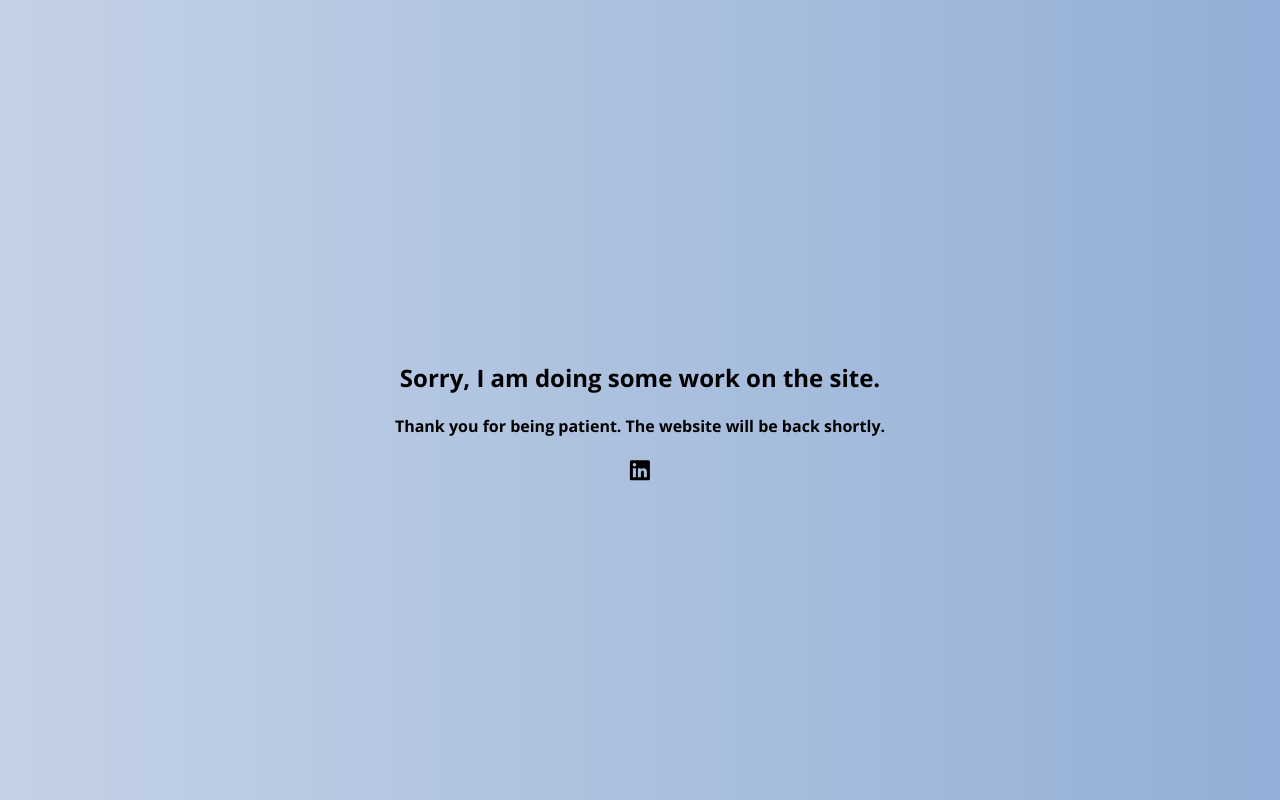
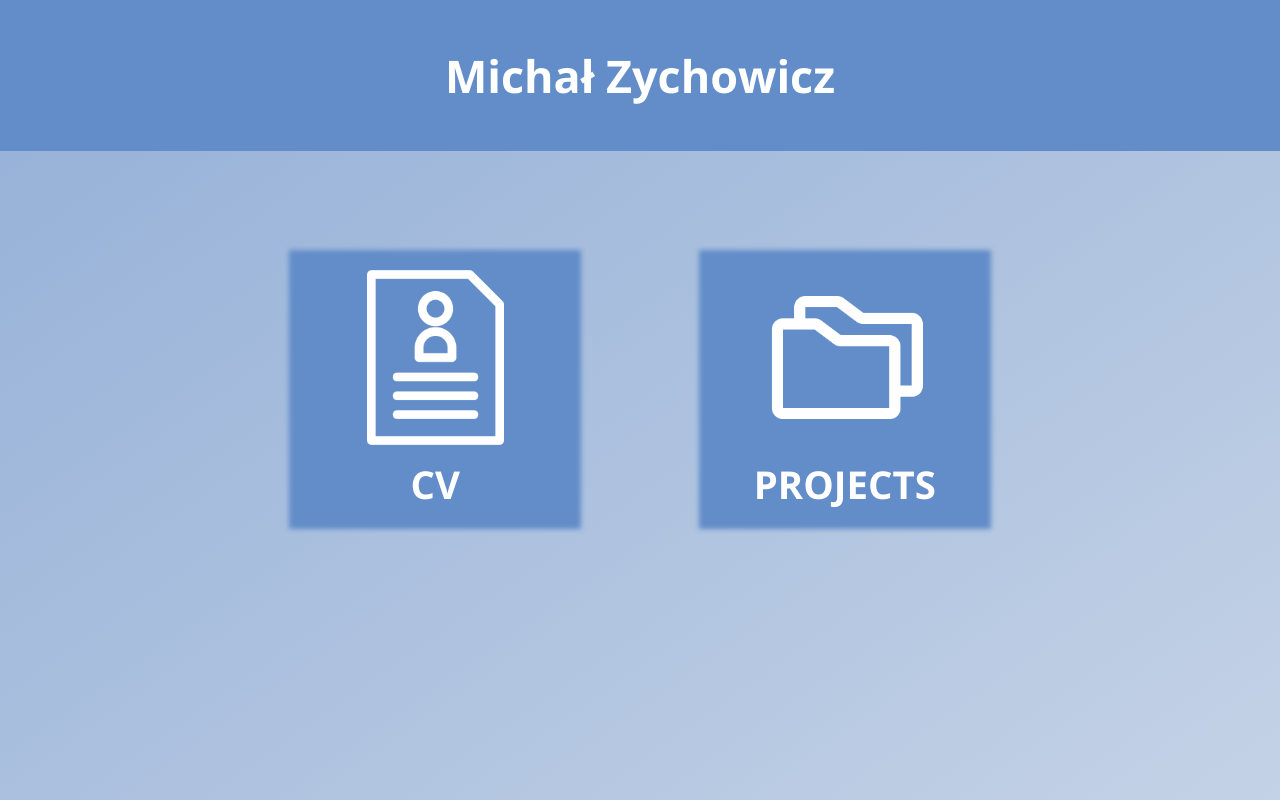
Before and after one commit to michalzychowicz/portfolio, a plain HTML site: page index.html in a window 1280 px wide. Drawn offline with nearby package versions, Linux system fonts and the light colour scheme.

Commit message:
wersja biedna

```diff
--- a/index.html
+++ b/index.html
@@ -10,16 +10,44 @@
     <link href="https://fonts.googleapis.com/css2?family=Open+Sans:ital,wght@0,300..800;1,300..800&display=swap" rel="stylesheet">
 </head>
 <body>
-    <div id="budowa">
-        <h2>Sorry, I am doing some work on the site.</h2>
-        <h4>Thank you for being patient. The website will be back shortly. </h4>
-        <a href="http://linkedin.com/in/michalzychowicz" target="_blank">
+    <header>
+        <h3>Michał Zychowicz</h3>
+    </header>
+
+    <main>
+        <div id="portfolio-main">
+            <div class="box">
+                <div class="image">
+                    <img src="./media/cv.png" style="width: 70%;">
+                </div>
+                <div class="text">
+                    CV
+                </div>
+            </div>
+            <div class="box">
+                <div class="image">
+                    <img src="./media/projekty.png" style="width: 70%;">
+                </div>
+                <div class="text">
+                    PROJECTS
+                </div>
+            </div>
+        </div>
+    </main>
+
+    <footer>
+
+    </footer>
+
+    <div id="budowa" style="min-width: 320px; position: absolute; top: 50%; left: 50%; transform: translate(-50%, -50%);">
+        <h2 style="text-align: center; text-decoration: none; color: black;">Sorry, I am doing some work on the site.</h2>
+        <h4 style="text-align: center; text-decoration: none; color: black;">Thank you for being patient. The website will be back shortly. </h4>
+        <a href="http://linkedin.com/in/michalzychowicz" target="_blank" style="position: absolute; left: 50%; transform: translate(-50%, 0); text-decoration: none; color: black;">
             <svg xmlns="http://www.w3.org/2000/svg" viewBox="0 0 24 24" data-supported-dps="24x24" fill="currentColor" class="mercado-match" width="24" height="24" focusable="false">
                 <path d="M20.5 2h-17A1.5 1.5 0 002 3.5v17A1.5 1.5 0 003.5 22h17a1.5 1.5 0 001.5-1.5v-17A1.5 1.5 0 0020.5 2zM8 19H5v-9h3zM6.5 8.25A1.75 1.75 0 118.3 6.5a1.78 1.78 0 01-1.8 1.75zM19 19h-3v-4.74c0-1.42-.6-1.93-1.38-1.93A1.74 1.74 0 0013 14.19a.66.66 0 000 .14V19h-3v-9h2.9v1.3a3.11 3.11 0 012.7-1.4c1.55 0 3.36.86 3.36 3.66z"></path>
             </svg>
         </a>
     </div>
 
-
 </body>
 </html>
--- a/main.css
+++ b/main.css
@@ -3,29 +3,85 @@
 }
 
 body{
-    background-size: auto;
     background-color: #D9E1EC;
-    background-image: -webkit-linear-gradient(225deg, #93AFD7 0%, #C4D2E6 100%);
+    background-image: linear-gradient(145deg, #93AFD7 0%, #C4D2E6 100%);
+    margin: 0;
+    min-height: 100vh;
+    /* overflow: hidden; */
+}
+@media (orientation: landscape) {body{font-size: 3vw;}}
+@media (orientation: portrait) {body{font-size: 3vh;}}
+
+header {
+    margin: 0;
+    padding: 0;
+    /* height: 15vh; */
+    background-color: #628DC9;
+    display: flex;
+    align-items: center;
+    justify-content: center;
+    color: white;
+    font-weight: bold;
 }
 
-#budowa{
-    min-width: 320px;
-    position: absolute;
-    top: 50%;
-    left: 50%;
-    transform: translate(-50%, -50%)
+main {
+    min-height: 90%;
+    display: flex;
+    justify-content: center;
+    align-items: center;
+    position: relative;
 }
 
-#budowa h4, h2{
-    text-align: center;
-    text-decoration: none;
-    color: black;
+main #portfolio-main {
+    display: flex;
+    justify-content: center;
+    align-items: center;
+    width: 100%;
+    flex-direction: row;
+    flex-wrap: wrap;
+    padding-top: 5vh;
 }
 
-#budowa a{
-    position: absolute;
-    left: 50%;
-    transform: translate(-50%, 0);
-    text-decoration: none;
-    color: black;
+main #portfolio-main .box {
+    display: flex;
+    flex-direction: column;
+    align-items: flex-start;
+    padding: 1%;
+    height: 0;
+    background-color: #628DC9;
+    box-shadow: 0px 0px 5px 5px #628DC9;
 }
+
+@media (orientation: landscape) {
+    main #portfolio-main .box {
+        width: 20%;
+        padding-bottom: 20%;
+        margin: 5%;
+    }
+}
+
+@media (orientation: portrait) {
+    main #portfolio-main .box {
+        width: 30vh;
+        padding-bottom: 30vh;
+        margin: 5vh;
+    }
+}
+
+main #portfolio-main .box:hover {
+    box-shadow: 0px 0px 10px 10px #628dc9;
+}
+
+main #portfolio-main .box .image,
+main #portfolio-main .box .text {
+    width: 100%;
+    text-align: center;
+    color: white;
+    font-weight: bold;
+}
+
+
+#budowa{
+    display: none;
+    z-index: 2;
+}
```
Also changed, not shown: media/cv.png (added), media/projekty.png (added).
